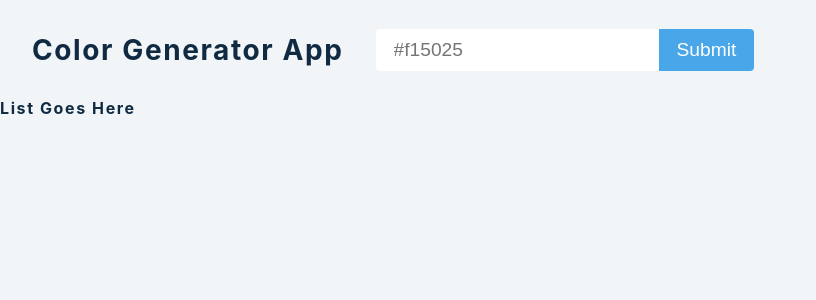
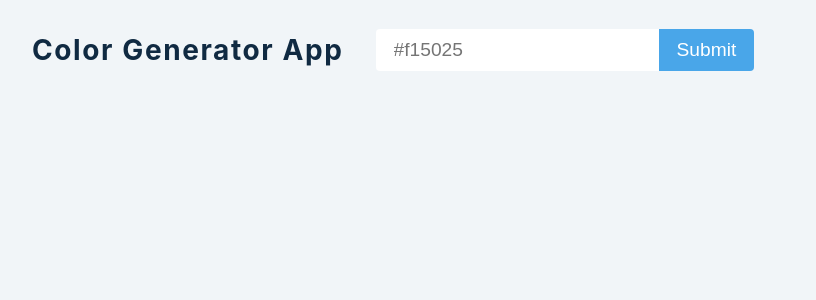
Before and after one commit to meyoh-23/color-generator-react, a React (Create React App) app: page / in a window 1280 px wide. Shown: the top 300 px of the page, without its empty margins (0-816 px from the left). Built offline with nearby package versions, Linux system fonts and the light colour scheme; the HTML template or start-up script is replaced by a standard one.

Commit message:
just before working on SingelColor

```diff
--- a/src/App.js
+++ b/src/App.js
@@ -12,7 +12,7 @@
     e.preventDefault();
     try {
     let colors = new Values(color).all(10);
-    console.log(colors);
+    setList(colors); //it is nolonger an empty array
     } catch (error) {
       setError(true);
       alert('The color code you entered is not valid');
@@ -35,7 +35,12 @@
       </form>
     </section>
     <section className='colors'>
-      <h4>list goes here</h4>
+      {
+        list.map((color, index) => {
+          console.log(color);
+          <SingleColor key={index} {...color} index={index} />
+        })
+      }
     </section>
     </>
   )
```
